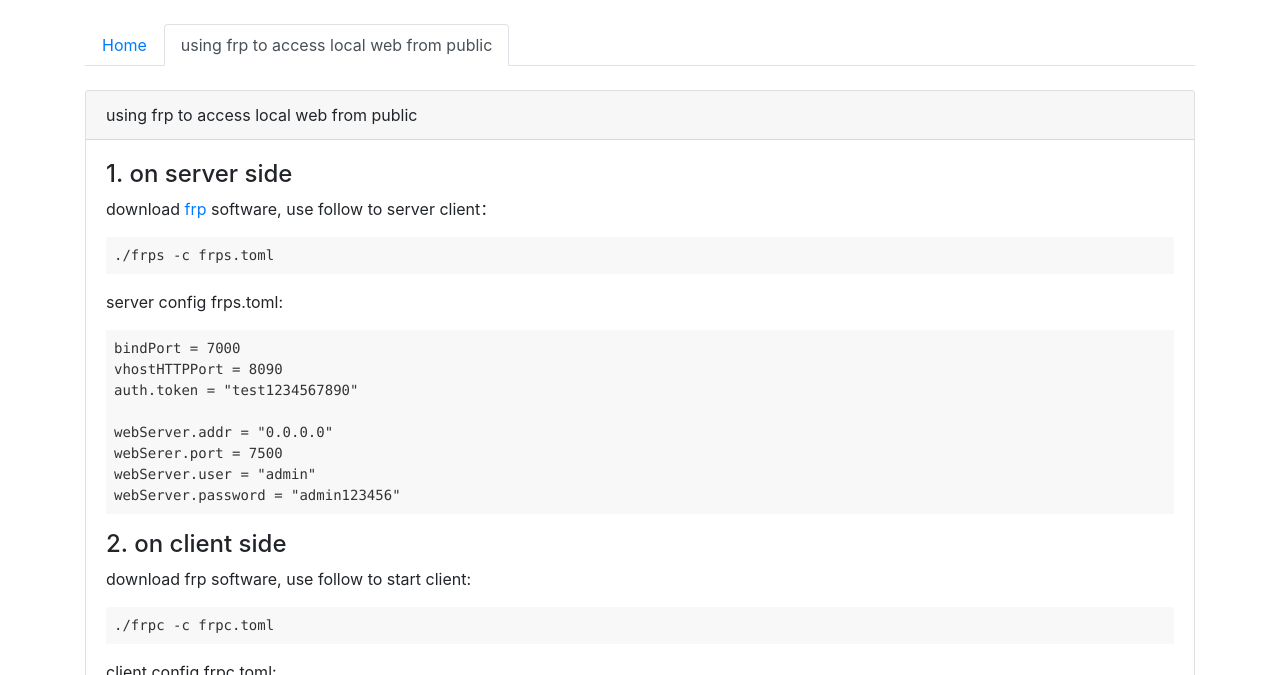
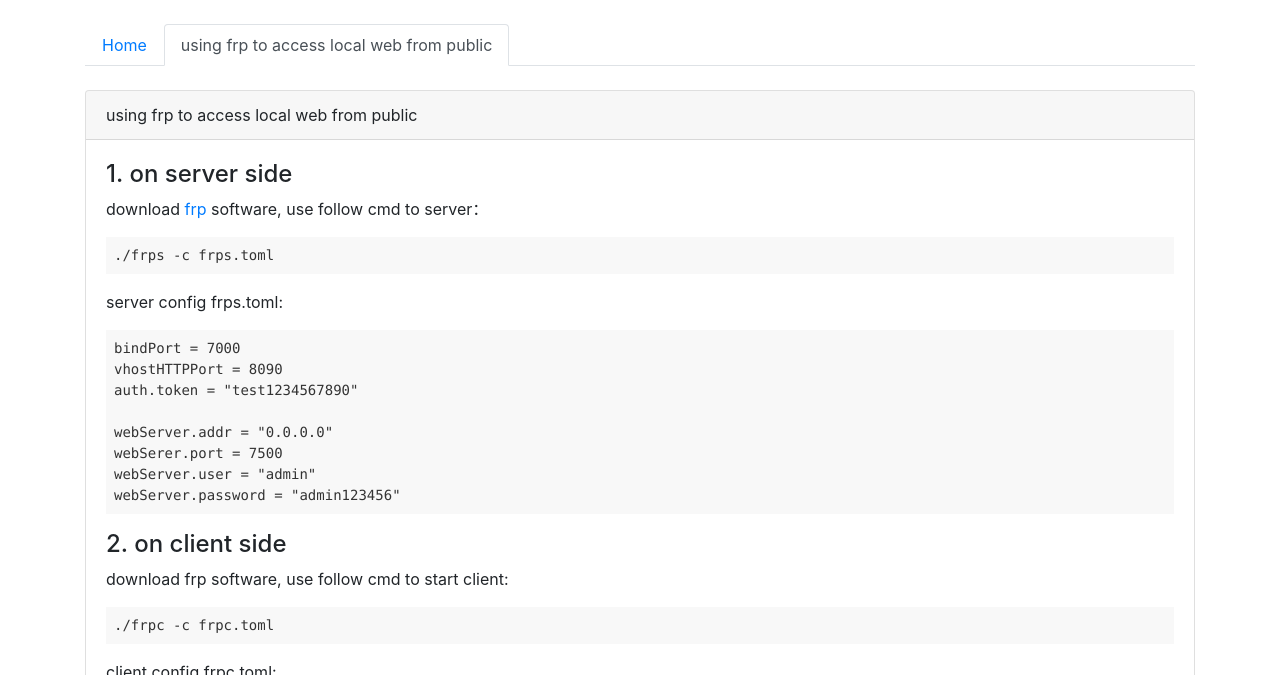
Before and after one commit to winfirm/blog, a Jekyll site: the page built from _posts/2024-12-31-local-to-public-frp.md, in a window 1280 px wide. Shown: the top 675 px of the page. Built offline with Jekyll 4.4.1, drawn with Linux system fonts in a browser that asks for light colours.

Commit message:
Update 2024-12-31-local-to-public-frp.md

````diff
--- a/_posts/2024-12-31-local-to-public-frp.md
+++ b/_posts/2024-12-31-local-to-public-frp.md
@@ -7,7 +7,7 @@ tags: [frp , local , public]
 ---
 
 #### 1. on server side
-download [frp](https://github.com/fatedier/frp/releases) software, use follow to server client：
+download [frp](https://github.com/fatedier/frp/releases) software, use follow cmd to server：
 ```
 ./frps -c frps.toml
 ```
@@ -26,7 +26,7 @@ webServer.password = "admin123456"
 
 #### 2. on client side
 
-download frp software, use follow to start client:
+download frp software, use follow cmd to start client:
 ```
 ./frpc -c frpc.toml
 ```
````
